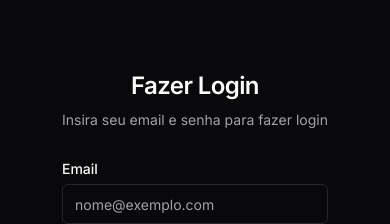
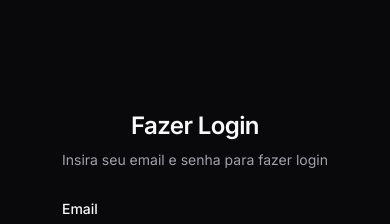
Before and after one commit to MarcoarCarleti/clean-energy, a Next.js app: page /login in a window 390 px wide. Shown: the part 204-428 px from the top of the page. Built offline with nearby package versions, Linux system fonts and the light colour scheme; no server answers.

Commit message:
style: login page responsive

```diff
--- a/app/(public)/login/page.tsx
+++ b/app/(public)/login/page.tsx
@@ -59,7 +59,7 @@
       <div className="flex lg:w-1/2 w-full flex-row-reverse relative">
         <div className="flex mx-auto content-center flex-wrap">
           <div className="mx-auto flex w-full flex-col lg:space-x-6 sm:w-[350px]">
-            <div className="flex flex-col space-y-2 text-center pb-8">
+            <div className="flex flex-col space-y-2 text-center pb-8 max-lg:mt-20">
               <h1 className="text-2xl font-semibold tracking-tight">
                 Fazer Login
               </h1>
```
